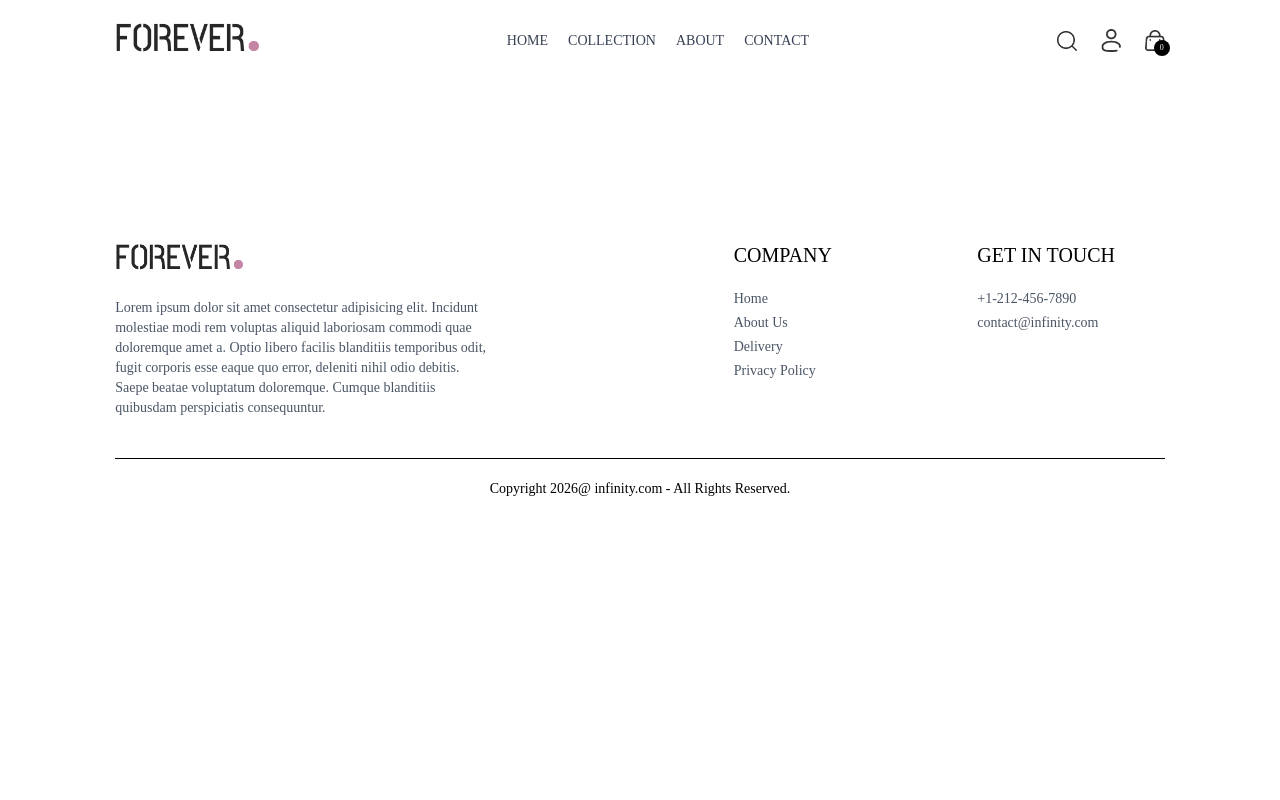
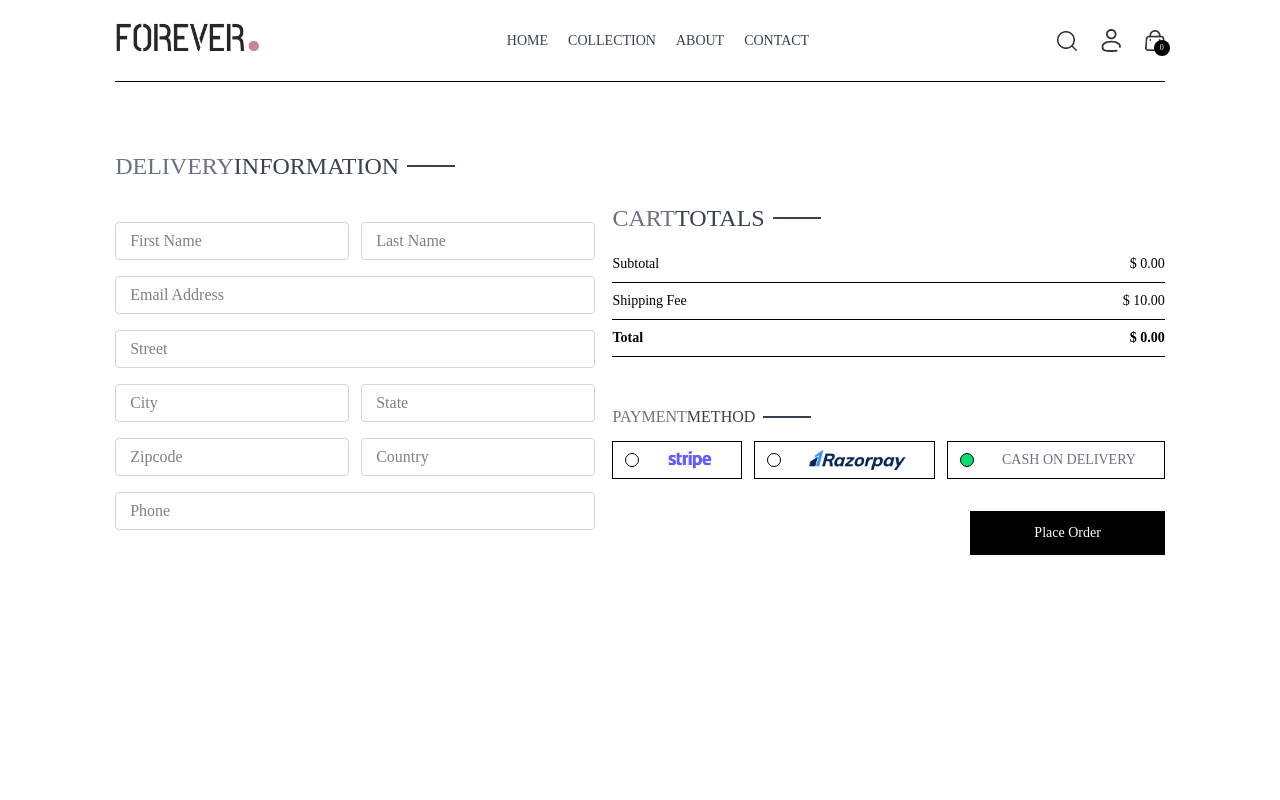
Before and after one commit to YashasviDagar/INFINITY, a React (Vite) app in the folder infinity/: page /place-order in a window 1280 px wide. Shown: the top 800 px of the page. Built offline with nearby package versions, Linux system fonts and the light colour scheme.

Commit message:
Place Order Page

```diff
--- a/infinity/src/pages/PlaceOrder.jsx
+++ b/infinity/src/pages/PlaceOrder.jsx
@@ -1,9 +1,73 @@
-import React from 'react'
+import React, { useContext, useState } from 'react'
+import Title from '../components/Title'
+import CartTotal from '../components/CartTotal'
+import { assets } from '../assets/assets'
+import { ShopContext } from '../context/ShopContext'
 
 const PlaceOrder = () => {
+
+  const [method,setMethod] = useState('cod')
+
+  const {navigate} = useContext(ShopContext)
+
   return (
-    <div>
+    <div className='flex flex-col sm:flex-row justify-between gap-4 pt-5 sm:pt-14 min-h-[80vh] border-t'>
+      {/* ---Left Side--- */}
+      <div className='flex flex-col gap-4 w-full sm:max-w-120'>
 
+        <div className='text-xl sm:text-2xl my-3'>
+          <Title text1={'DELIVERY'} text2={'INFORMATION'} />
+        </div>
+        <div className='flex gap-3'>
+          <input className='border border-gray-300 rounded py-1.5 px-3.5 w-full' type="text" placeholder='First Name' />
+          <input className='border border-gray-300 rounded py-1.5 px-3.5 w-full' type="text" placeholder='Last Name' />
+        </div>
+          <input className='border border-gray-300 rounded py-1.5 px-3.5 w-full' type="email" placeholder='Email Address' />
+          <input className='border border-gray-300 rounded py-1.5 px-3.5 w-full' type="text" placeholder='Street' />
+        <div className='flex gap-3'>
+          <input className='border border-gray-300 rounded py-1.5 px-3.5 w-full' type="text" placeholder='City' />
+          <input className='border border-gray-300 rounded py-1.5 px-3.5 w-full' type="text" placeholder='State' />
+        </div>
+        <div className='flex gap-3'>
+          <input className='border border-gray-300 rounded py-1.5 px-3.5 w-full' type="number" placeholder='Zipcode' />
+          <input className='border border-gray-300 rounded py-1.5 px-3.5 w-full' type="text" placeholder='Country' />
+        </div>
+          <input className='border border-gray-300 rounded py-1.5 px-3.5 w-full' type="number" placeholder='Phone' />
+
+      </div>
+      {/* ---Right Side--- */}
+      <div className='mt-8'>
+        <div className='mt-8 min-w-80'>
+          <CartTotal />
+        </div>
+
+        <div className='mt-12'>
+          <Title text1={'PAYMENT'} text2={'METHOD'} />
+          {/* ----Payment Method Selection */}
+          <div className='flex gap-3 flex-col lg:flex-row'>
+
+            <div onClick={()=>setMethod('stripe')} className='flex items-center gap-3 border p-2 px-3 cursor-pointer'>
+              <p className={`min-w-3.5 h-3.5 border rounded-full ${method === 'stripe' ? 'bg-green-400' : ''}`}></p>
+              <img className='h-5 mx-4' src={assets.stripe_logo} alt="" />
+            </div>
+            <div onClick={()=>setMethod('razorpay')} className='flex items-center gap-3 border p-2 px-3 cursor-pointer'>
+              <p className={`min-w-3.5 h-3.5 border rounded-full ${method === 'razorpay' ? 'bg-green-400' : ''}`}></p>
+              <img className='h-5 mx-4' src={assets.razorpay_logo} alt="" />
+            </div>
+            <div onClick={()=>setMethod('cod')} className='flex items-center gap-3 border p-2 px-3 cursor-pointer'>
+              <p className={`min-w-3.5 h-3.5 border rounded-full ${method === 'cod' ? 'bg-green-400' : ''}`}></p>
+              <p className='text-gray-500 text-sm font-medium mx-4 '>CASH ON DELIVERY</p>
+            </div>
+          </div>
+
+        <div className='w-full text-end mt-8'>
+
+          <button onClick={()=> navigate('/orders')} className='bg-black text-white px-16 py-3 text-sm'>Place Order</button>
+        </div>
+
+        </div>
+
+      </div>
     </div>
   )
 }
```
